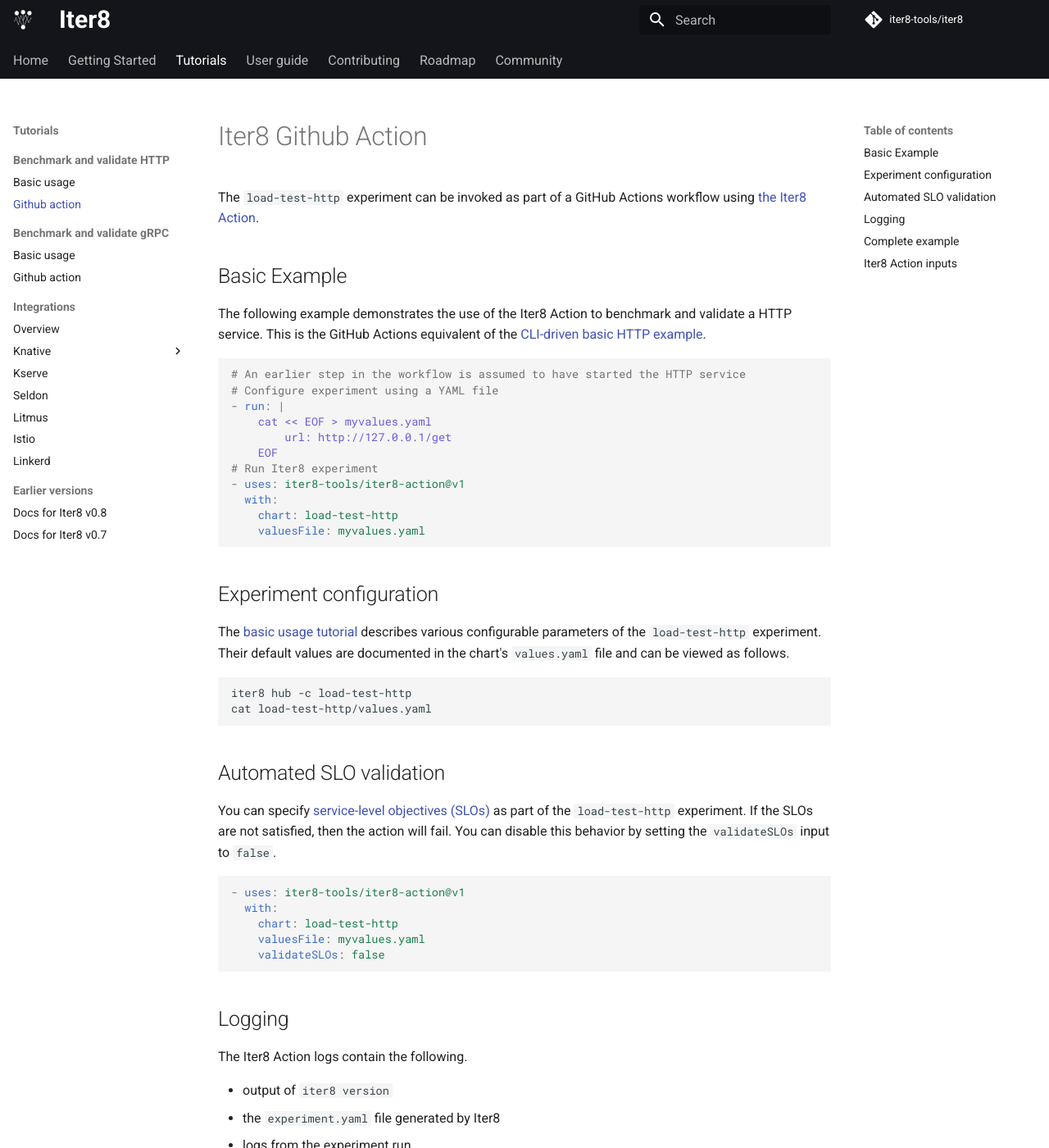
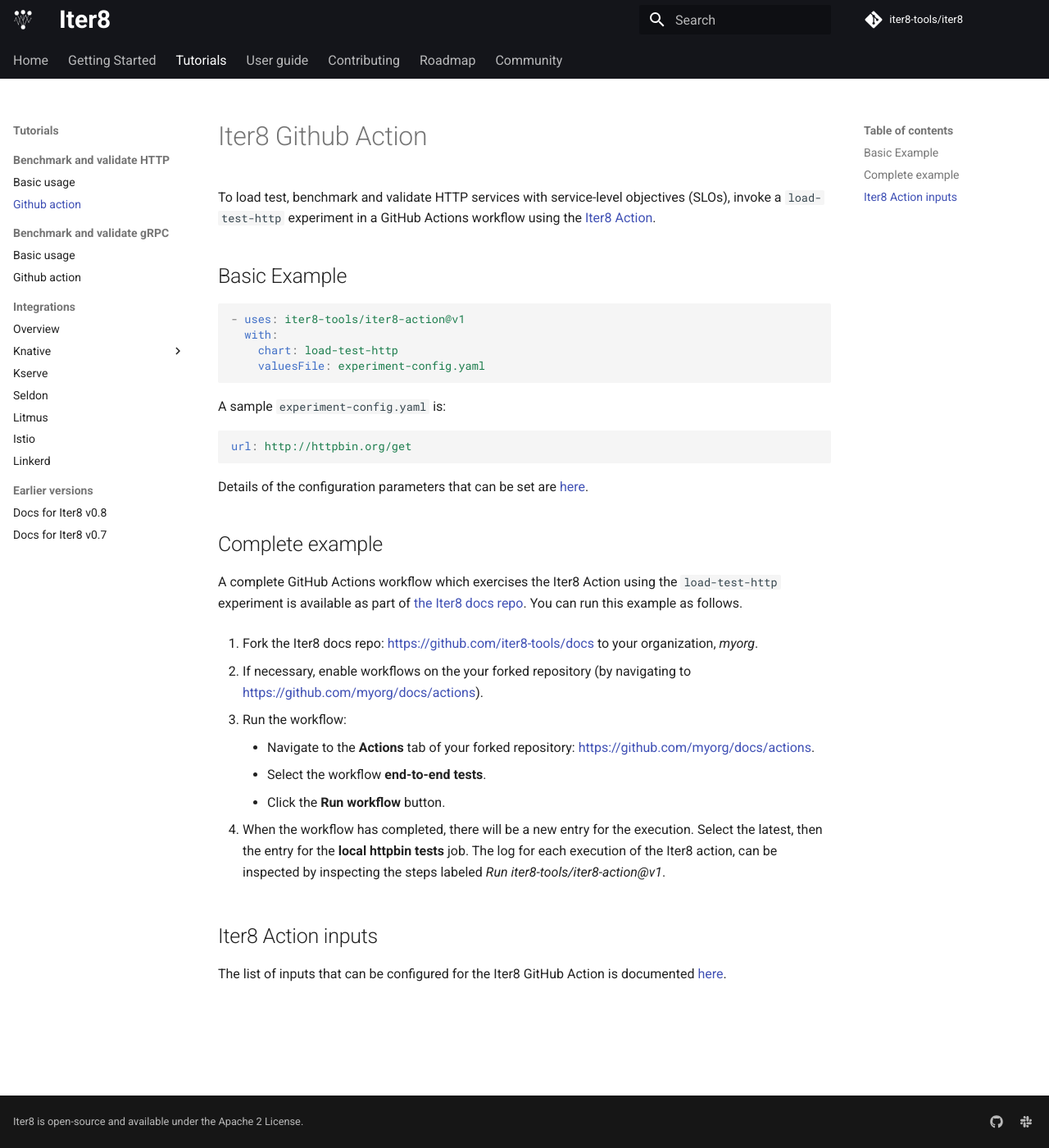
Before and after one commit to iter8-tools/docs, an MkDocs documentation site: the page built from docs/tutorials/load-test-http/ghaction.md, in a window 1280 px wide and 1400 px high. Shown: the whole window at 82% size. Built offline with MkDocs 1.6.1 and Material for MkDocs 9.7.7, drawn with Linux system fonts in a browser that asks for light colours; comment, search, counter and statistics services are not loaded; the version menu is left out; some of the changed text lies outside the part shown.

Commit message:
update github action doc
Signed-off-by: Michael Kalantar <kalantar@us.ibm.com>

````diff
--- a/docs/tutorials/load-test-http/ghaction.md
+++ b/docs/tutorials/load-test-http/ghaction.md
@@ -4,60 +4,28 @@
 
 # Iter8 Github Action
 
-The `load-test-http` experiment can be invoked as part of a GitHub Actions workflow using [the Iter8 Action](https://github.com/iter8-tools/iter8-action).
+To load test, benchmark and validate HTTP services with service-level objectives (SLOs), invoke a `load-test-http` experiment in a GitHub Actions workflow using the [Iter8 Action](https://github.com/iter8-tools/iter8-action).
 
 ## Basic Example
-
-The following example demonstrates the use of the Iter8 Action to benchmark and validate a HTTP service. This is the GitHub Actions equivalent of the [CLI-driven basic HTTP example](basicusage.md#basic-example).
-
-```yaml
-# An earlier step in the workflow is assumed to have started the HTTP service
-# Configure experiment using a YAML file
-- run: |
-    cat << EOF > myvalues.yaml
-        url: http://127.0.0.1/get
-    EOF
-# Run Iter8 experiment
-- uses: iter8-tools/iter8-action@v1
-  with:
-    chart: load-test-http
-    valuesFile: myvalues.yaml
-```
-
-## Experiment configuration
-
-The [basic usage tutorial](basicusage.md) describes various configurable parameters of the `load-test-http` experiment. Their default values are documented in the chart's `values.yaml` file and can be viewed as follows.
-
-```shell
-iter8 hub -c load-test-http
-cat load-test-http/values.yaml
-```
-
-## Automated SLO validation
-
-You can specify [service-level objectives (SLOs)](basicusage.md#metrics-and-slos) as part of the `load-test-http` experiment. If the SLOs are not satisfied, then the action will fail. You can disable this behavior by setting the `validateSLOs` input to `false`.
 
 ```yaml
 - uses: iter8-tools/iter8-action@v1
   with:
     chart: load-test-http
-    valuesFile: myvalues.yaml
-    validateSLOs: false
+    valuesFile: experiment-config.yaml
 ```
 
-## Logging
+A sample `experiment-config.yaml` is:
 
-The Iter8 Action logs contain the following.
+```yaml
+url: http://httpbin.org/get
+```
 
-- output of `iter8 version`
-- the `experiment.yaml` file generated by Iter8
-- logs from the experiment run
-- output of `iter8 report`
-- output of `iter8 assert -c completed -c nofailures -c slos`
+Details of the configuration parameters that can be set are [here](https://github.com/iter8-tools/hub/blob/main/charts/load-test-http/values.yaml).
 
 ## Complete example
 
-A complete GitHub Actions workflow which exercises the Iter8 Action using the `load-test-http` experiment is available as part of [the Iter8 docs repo](https://github.com/iter8-tools/docs). Run this example as follows.
+A complete GitHub Actions workflow which exercises the Iter8 Action using the `load-test-http` experiment is available as part of [the Iter8 docs repo](https://github.com/iter8-tools/docs). You can run this example as follows.
 
 1. Fork the Iter8 docs repo: <https://github.com/iter8-tools/docs> to your organization, *myorg*.
 
````
Also changed, not shown: docs/tutorials/load-test-grpc/ghaction.md (+10 -41 lines).
